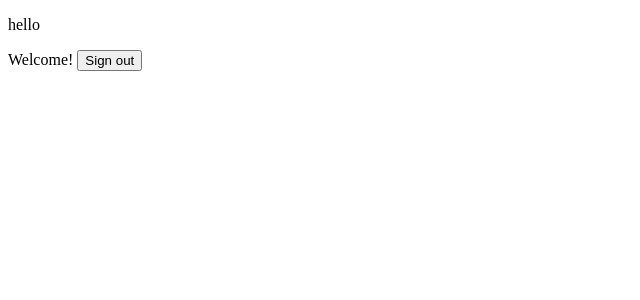
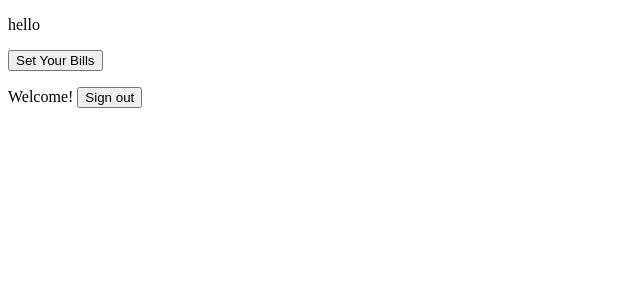
Before and after one commit to Phoenix4721/penny-pinchers-v2, a React (Create React App) app in the folder client/: page / in a window 1280 px wide. Both pictures are taken after typing "Sample", "Sample123" into the empty fields and a click on the button "Log in". Shown: the top 300 px of the page, without its empty margins (0-640 px from the left). Built offline with nearby package versions, Linux system fonts and the light colour scheme; no server answers; the HTML template or start-up script is replaced by a standard one.

Commit message:
function added in members page to support multiple page access to only the user

```diff
--- a/client/src/App.js
+++ b/client/src/App.js
@@ -3,6 +3,7 @@ import { BrowserRouter as Router, Route, Switch, Redirect } from "react-router-d
 import Home from "./pages/home";
 import Signup from "./pages/signup";
 import Member from "./pages/member"
+import SetBill from "./pages/setBill"
 
 import fakeAuth from './utils/authContext'
 
@@ -14,6 +15,7 @@ function PrivateRoute({ children, ...rest }) {
       <Route
         {...rest}
         render={({ location }) =>
+
           fakeAuth.isAuthenticated ? (
             children
           ) : (
@@ -28,6 +30,8 @@ function PrivateRoute({ children, ...rest }) {
       />
     );
   }
+
+
 
   return (
 
@@ -46,6 +50,9 @@ function PrivateRoute({ children, ...rest }) {
         <PrivateRoute  path="/member">
           <Member />
         </PrivateRoute>
+        <PrivateRoute  path="/setBills">
+          <SetBill />
+        </PrivateRoute>
         </Switch>
       </div>
     </Router>
--- a/client/src/components/logBut.js
+++ b/client/src/components/logBut.js
@@ -14,6 +14,7 @@ import fakeAuth from '../utils/authContext'
     let login = () => {
       fakeAuth.authenticate(() => {
         history.replace('/member');
+        console.log(history)
       });
     };
 
--- a/client/src/pages/home.js
+++ b/client/src/pages/home/index.js
@@ -1,6 +1,6 @@
 import React, { useRef, useContext } from 'react'
-import API from '../utils/API'
-import LogBut from '../components/logBut'
+import API from '../../utils/API'
+import LogBut from '../../components/logBut'
 
 
 function Home() {
--- a/client/src/pages/member.js
+++ /dev/null
@@ -1,16 +0,0 @@
-import React from "react";
-import AuthContext from '../utils/authContext'
-import LogOut from '../components/logOutBut'
-
-function Member() {
-
-
-    return (
-        <div>
-            <p>hello <span className="name"></span></p>
-            <LogOut />
-        </div>
-    )
-}
-
-export default Member
--- /dev/null
+++ b/client/src/pages/member/index.js
@@ -0,0 +1,31 @@
+import React from "react";
+import fakeAuth from '../../utils/authContext'
+import LogOut from '../../components/logOutBut'
+import {
+    BrowserRouter as Router,
+
+    useHistory,
+
+  } from "react-router-dom";
+
+function Member() {
+    let history = useHistory();
+
+    let login = (site) => {
+      fakeAuth.authenticate(() => {
+        history.replace(site);
+        console.log(history)
+      });
+    };
+
+
+    return (
+        <div>
+            <p>hello <span className="name"></span></p>
+            <button onClick={() => {login('/setBills')}}>Set Your Bills</button>
+            <LogOut />
+        </div>
+    )
+}
+
+export default Member
--- /dev/null
+++ b/client/src/pages/setBill/index.js
@@ -0,0 +1,24 @@
+import React from "react";
+import fakeAuth from '../../utils/authContext'
+import LogOut from '../../components/logOutBut'
+import {
+    BrowserRouter as Router,
+
+    useHistory,
+
+  } from "react-router-dom";
+
+function SetBills() {
+
+
+
+    return (
+        <div>
+            <p>hello Set Your Bills <span className="name"></span></p>
+
+            <LogOut />
+        </div>
+    )
+}
+
+export default SetBills
--- a/client/src/pages/signup.js
+++ b/client/src/pages/signup/index.js
@@ -1,5 +1,5 @@
 import React, { useRef } from 'react'
-import API from '../utils/API'
+import API from '../../utils/API'
 
 function Home() {
     //states for username and password
```
